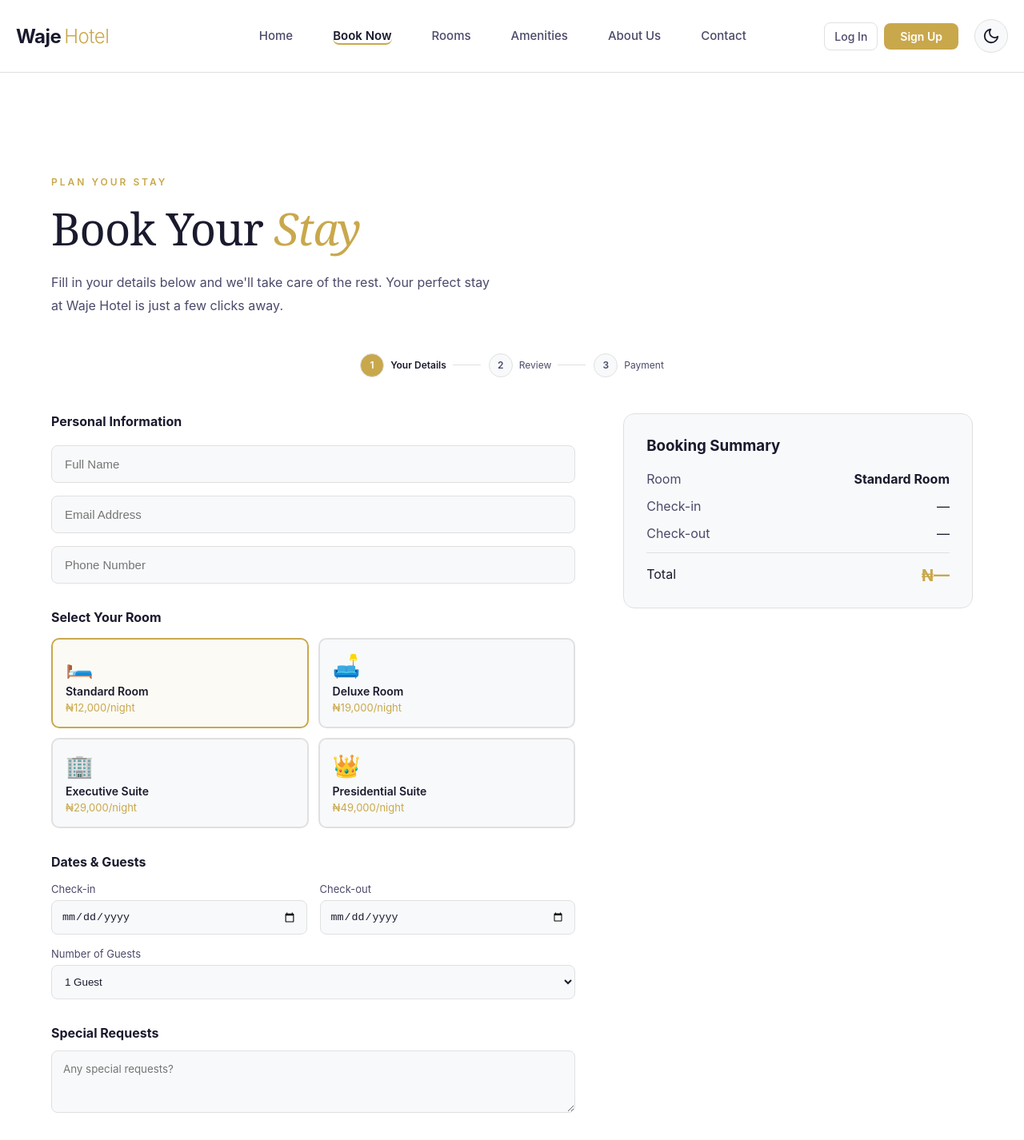
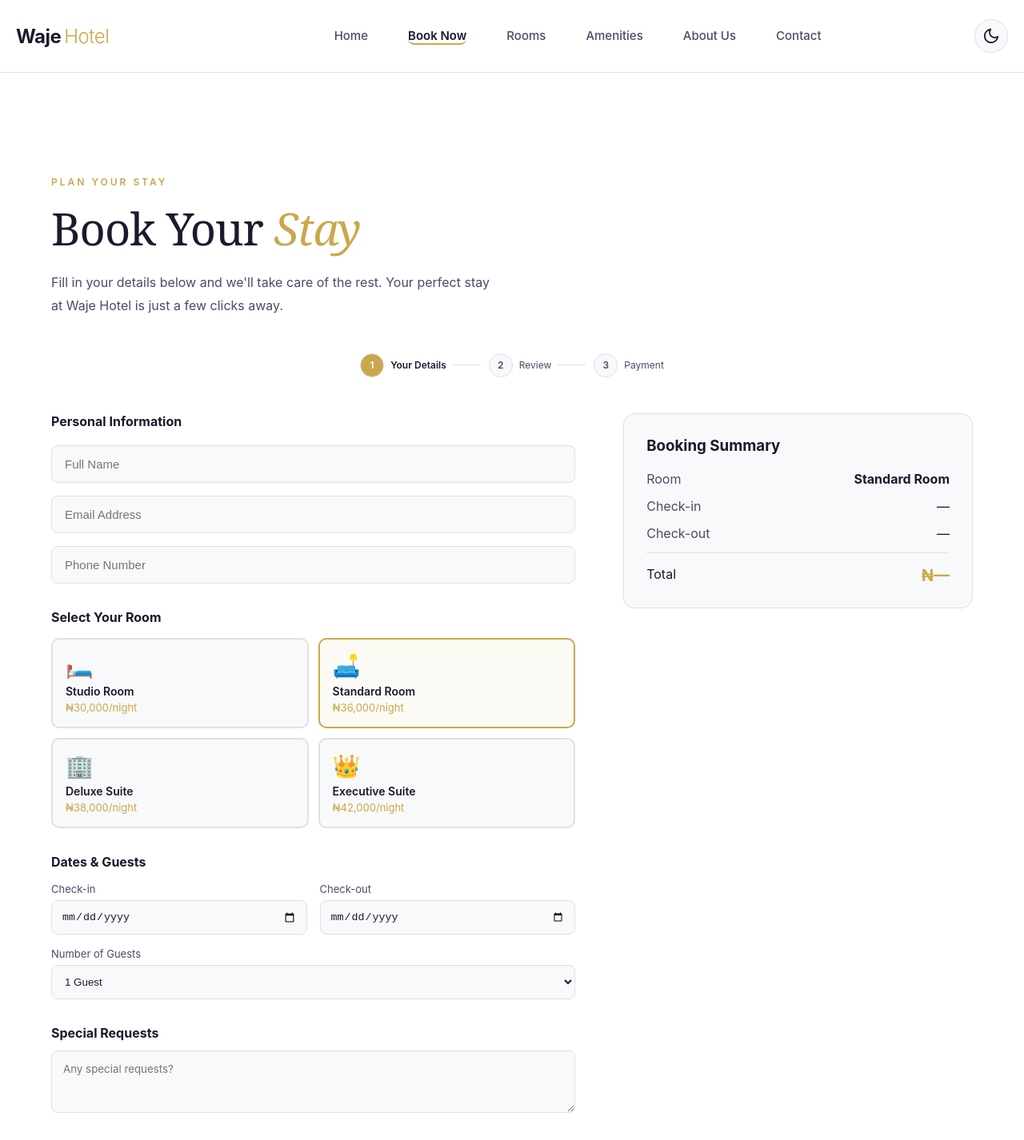
Before and after one commit to bigtiga/hotelproject, a React (Vite) app: page /booking in a window 1280 px wide. Shown: the top 1426 px of the page at 80% size. Built offline with nearby package versions, Linux system fonts and the light colour scheme.

Commit message:
Update hotel application without the login/signup

```diff
--- a/src/components/AiChat.jsx
+++ b/src/components/AiChat.jsx
@@ -12,7 +12,7 @@ const AIChat = () => {
     {
       id: 2,
       sender: "ai",
-      text: "I'm your AI Concierge. How can I help you today?",
+      text: "I'm your Concierge. How can I help you today?",
     },
   ]);
 
@@ -424,7 +424,7 @@ const AIChat = () => {
 
               <div>
                 <div className="ai-chat-name">
-                  Waje AI Concierge
+                  Waje Concierge
                 </div>
 
                 <div className="ai-chat-status">
@@ -504,7 +504,7 @@ const AIChat = () => {
         >
           <span className="ai-floating-icon">✦</span>
 
-          <span>Ask AI Concierge</span>
+          <span>Ask Concierge</span>
         </button>
       )}
     </>
--- a/src/components/Navbar.jsx
+++ b/src/components/Navbar.jsx
@@ -225,7 +225,9 @@ const Navbar = () => {
                 >
                   {link.label}
                 </Link>
+
               </li>
+
             ))}
           </ul>
 
@@ -249,50 +251,11 @@ const Navbar = () => {
                 listStyle: "none",
                 margin: 0,
                 padding: 0,
-              }}
-            >
-              {authLinks.map((link) => (
-                <li key={link.id}>
-                  <Link
-                    to={link.path}
-                    className={
-                      link.isLogout
-                        ? "logout-link"
-                        : link.isPrimary
-                        ? "primary-link"
-                        : "nav-link"
-                    }
-                    style={{
-                      display: "block",
-                      marginLeft: "0px",
-                      padding: link.isPrimary ? "8px 20px" : "8px 12px",
-                      color: link.isLogout
-                        ? "#e74c3c"
-                        : link.isPrimary
-                        ? "#ffffff"
-                        : "var(--text-secondary)",
-                      fontSize: "14px",
-                      fontWeight: link.isPrimary ? 600 : 500,
-                      borderRadius: "8px",
-                      background: link.isPrimary
-                        ? "var(--accent)"
-                        : link.isLogout
-                        ? "transparent"
-                        : "transparent",
-                      border: link.isPrimary
-                        ? "none"
-                        : link.isLogout
-                        ? "1px solid #e74c3c"
-                        : "1px solid var(--border-color)",
-                    }}
-                  >
-                    {link.label}
-                  </Link>
-                </li>
-              ))}
+              }}>
+                 <ThemeToggle />
             </ul>
 
-            <ThemeToggle />
+
 
             <button
               className="hamburger-btn"
--- a/src/pages/Bookings.jsx
+++ b/src/pages/Bookings.jsx
@@ -37,31 +37,31 @@ const Bookings = () => {
 
   const roomTypes = [
     {
-      id: "standard",
-      label: "Standard Room",
-      price: "₦12,000/night",
-      priceNumber: 12000,
+      id: "studio",
+      label: "Studio Room",
+      price: "₦30,000/night",
+      priceNumber: 30000,
       icon: "🛏️",
     },
     {
-      id: "deluxe",
-      label: "Deluxe Room",
-      price: "₦19,000/night",
-      priceNumber: 19000,
+      id: "standard",
+      label: "Standard Room",
+      price: "₦36,000/night",
+      priceNumber: 36000,
       icon: "🛋️",
     },
     {
-      id: "suite",
-      label: "Executive Suite",
-      price: "₦29,000/night",
-      priceNumber: 29000,
+      id: "deluxe",
+      label: "Deluxe Suite",
+      price: "₦38,000/night",
+      priceNumber: 38000,
       icon: "🏢",
     },
     {
-      id: "presidential",
-      label: "Presidential Suite",
-      price: "₦49,000/night",
-      priceNumber: 49000,
+      id: "executive",
+      label: "Executive Suite",
+      price: "₦42,000/night",
+      priceNumber: 42000,
       icon: "👑",
     },
   ];
--- a/src/pages/HomePage.jsx
+++ b/src/pages/HomePage.jsx
@@ -548,7 +548,7 @@ const HomePage = () => {
                   fontStyle: "italic",
                 }}
               >
-                AI Concierge.
+                 Concierge.
               </span>
             </h2>
 
@@ -665,7 +665,7 @@ const HomePage = () => {
                       fontWeight: 600,
                     }}
                   >
-                    AI-Assisted Booking
+                    Assisted Booking with concierge
                   </h3>
 
                   <p
@@ -676,7 +676,7 @@ const HomePage = () => {
                       lineHeight: 1.6,
                     }}
                   >
-                    Let your AI concierge guide you through the booking
+                    Let your concierge guide you through the booking
                     process.
                   </p>
                 </div>
@@ -813,7 +813,7 @@ const HomePage = () => {
                       fontWeight: 600,
                     }}
                   >
-                    AI Concierge
+                    Concierge
                   </div>
 
                   <div
@@ -1176,7 +1176,7 @@ const HomePage = () => {
                   lineHeight: 1.7,
                 }}
               >
-                AI-assisted booking helps you discover the right room and
+                Concierge booking helps you discover the right room and
                 plan your stay with ease.
               </p>
             </div>
--- a/src/pages/Rooms.jsx
+++ b/src/pages/Rooms.jsx
@@ -7,9 +7,9 @@ const Rooms = () => {
 
   const rooms = [
     {
-      id: "standard",
-      name: "Standard Room",
-      price: 12000,
+      id: "studio",
+      name: "Studio Room",
+      price: 30000,
       description:
         "A comfortable and thoughtfully designed room with everything you need for a relaxing stay.",
       features: [
@@ -27,11 +27,11 @@ const Rooms = () => {
     },
 
     {
-      id: "deluxe",
-      name: "Deluxe Room",
-      price: 19000,
+      id: "standard",
+      name: "Standard Room",
+      price: 36000,
       description:
-        "Enjoy a little more space and comfort in our Deluxe Room, ideal for business or leisure stays.",
+        "Enjoy a little more space and comfort in our standard Room, ideal for business or leisure stays.",
       features: [
         "Spacious room",
         "Premium bedding",
@@ -46,11 +46,11 @@ const Rooms = () => {
     },
 
     {
-      id: "suite",
-      name: "Executive Suite",
-      price: 29000,
+      id: "Deluxe",
+      name: "Deluxe Suite",
+      price: 38000,
       description:
-        "A refined suite offering additional living space and an elevated level of comfort for your stay.",
+        "A refined deluxe suite offering additional living space and an elevated level of comfort for your stay.",
       features: [
         "Separate living area",
         "Premium bedding",
@@ -66,11 +66,11 @@ const Rooms = () => {
     },
 
     {
-      id: "presidential",
-      name: "Presidential Suite",
-      price: 49000,
+      id: "Executive",
+      name: "Executive Suite",
+      price: 42000,
       description:
-        "Our most luxurious accommodation, designed for guests looking for space, privacy and an exceptional stay.",
+        "Our executive suite is designed for guests looking for space, privacy and an exceptional stay.",
       features: [
         "Luxury bedroom",
         "Separate living room",
```
